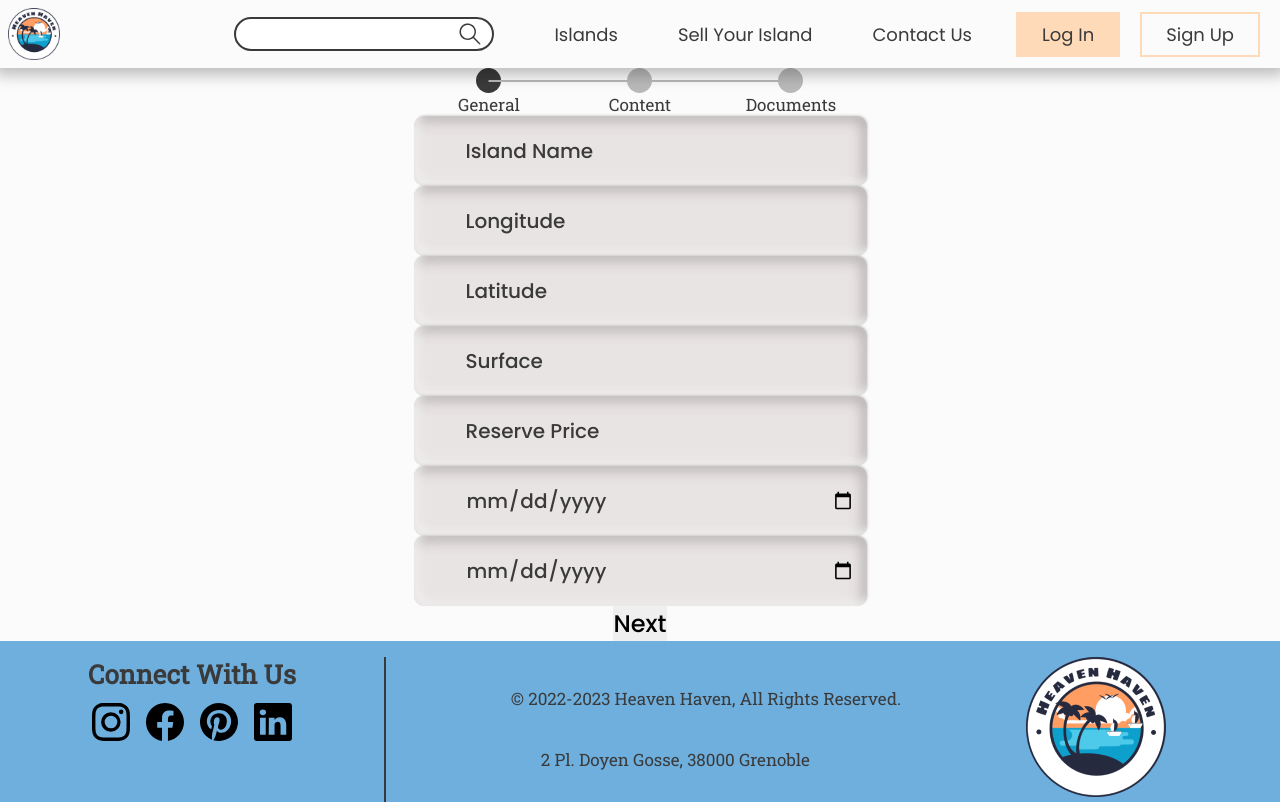
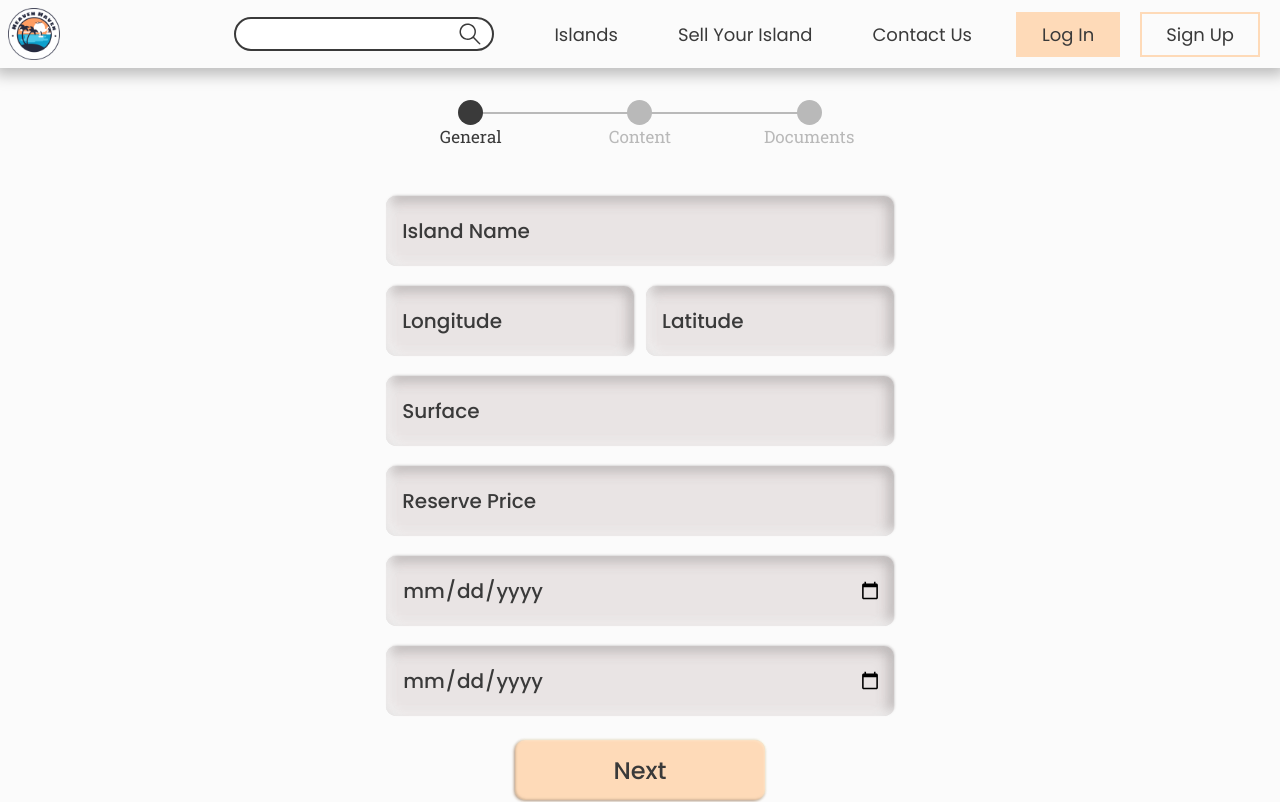
Before and after one commit to ruets/HeavenHaven, a React (Vite) app in the folder frontend/: page /sell/form in a window 1280 px wide. Shown: the top 802 px of the page. Built offline with nearby package versions, Linux system fonts and the light colour scheme.

Commit message:
Styling for SellingForm, step 1 done

```diff
--- a/frontend/src/assets/scss/elements/_buttons.scss
+++ b/frontend/src/assets/scss/elements/_buttons.scss
@@ -47,4 +47,9 @@ a.btn-2 {
         background: $cta;
         transition: 0.2s;
     }
+
+    &:hover::before {
+        height: 100%;
+        border-color: rgba($color: $dark, $alpha: 0.5);
+    }
 }
--- a/frontend/src/components/forms/Selling/SellingForm.jsx
+++ b/frontend/src/components/forms/Selling/SellingForm.jsx
@@ -21,7 +21,7 @@ export function SellingForm() {
     if (pagesCount === 0) {
         return (
             <div className="selling-form-1">
-                <form className="selling">
+                <form className="selling" onSubmit={handleNextPage}>
                     <div className="form-steps">
                         <div className="step step-1">
                             <span className="ball filled"></span>
@@ -37,25 +37,51 @@ export function SellingForm() {
                         </div>
                     </div>
                     <div className="fields">
-                        <Input type="text" name="island-name" label="Island Name" value={islandName} setInput={setIslandName}></Input>
+                        <Input type="text" name="island-name" label="Island Name" value={islandName} setInput={setIslandName} required></Input>
                         <div className="coordinates">
-                        <Input type="text" name="longitude" label="Longitude" value={logitude} setInput={setLongitude}></Input>
-                        <Input type="text" name="latitude" label="Latitude" value={latitude} setInput={setLatitude}></Input>
+                        <Input type="text" name="longitude" label="Longitude" value={logitude} setInput={setLongitude} required></Input>
+                        <Input type="text" name="latitude" label="Latitude" value={latitude} setInput={setLatitude} required></Input>
                         </div>
-                        <Input type="text" name="surface" label="Surface" value={surface} setInput={setSurface}></Input>
-                        <Input type="text" name="reserve-price" label="Reserve Price" value={reservePrice} setInput={setReservePrice}></Input>
-                        <Input type="date" name="start-date" label="Start Date" value={startDate} setInput={setStartDate}></Input>
-                        <Input type="date" name="end-date" label="End Date" value={endDate} setInput={setEndDate}></Input>
+                        <Input type="text" name="surface" label="Surface" value={surface} setInput={setSurface} required></Input>
+                        <Input type="text" name="reserve-price" label="Reserve Price" value={reservePrice} setInput={setReservePrice} required></Input>
+                        <Input type="date" name="start-date" label="Start Date" value={startDate} setInput={setStartDate} required></Input>
+                        <Input type="date" name="end-date" label="End Date" value={endDate} setInput={setEndDate} required></Input>
                     </div>
-                    <button onClick={handleNextPage}>Next</button>
+                    <button className="cta" type="submit">Next</button>
                 </form>
             </div>
         );
     } else if (pagesCount === 1) {
         return (
-            <div>
-                <h1>Kikou</h1>
-                <p>Johaina boudiaf</p>
+            <div className="selling-form-2">
+                <form className="selling" onSubmit={handleNextPage}>
+                    <div className="form-steps">
+                        <div className="step step-1">
+                            <span className="ball filled"></span>
+                            <p className="filled">General</p>
+                        </div>
+                        <div className="step step-2">
+                            <span className="ball filled"></span>
+                            <p className="filled">Content</p>
+                        </div>
+                        <div className="step step-3">
+                            <span className="ball"></span>
+                            <p>Documents</p>
+                        </div>
+                    </div>
+                    <div className="fields">
+                        <Input type="text" name="island-name" label="Island Name" value={islandName} setInput={setIslandName} required></Input>
+                        <div className="coordinates">
+                        <Input type="text" name="longitude" label="Longitude" value={logitude} setInput={setLongitude} required></Input>
+                        <Input type="text" name="latitude" label="Latitude" value={latitude} setInput={setLatitude} required></Input>
+                        </div>
+                        <Input type="text" name="surface" label="Surface" value={surface} setInput={setSurface} required></Input>
+                        <Input type="text" name="reserve-price" label="Reserve Price" value={reservePrice} setInput={setReservePrice} required></Input>
+                        <Input type="date" name="start-date" label="Start Date" value={startDate} setInput={setStartDate} required></Input>
+                        <Input type="date" name="end-date" label="End Date" value={endDate} setInput={setEndDate} required></Input>
+                    </div>
+                    <button className="cta" type="submit">Next</button>
+                </form>
             </div>
         )
     }
--- a/frontend/src/components/forms/Selling/SellingForm.scss
+++ b/frontend/src/components/forms/Selling/SellingForm.scss
@@ -3,6 +3,7 @@
 span.ball {
     position: relative;
     width: 25px;
+    z-index: 1;
     height: 25px;
     border-radius: 50%;
     background: $grey;
@@ -12,6 +13,12 @@ span.filled {
     background: $dark;
 }
 
+div.form-steps {
+    width: 100%;
+    display: flex;
+    align-items: center;
+    margin-bottom: 48px;
+
     div.step {
         position: relative;
         display: flex;
@@ -19,6 +26,28 @@ div.step {
         align-items: center;
         width: 33.333%;
 
+        p {
+            color: $grey;
+        }
+
+        p.filled {
+            color: $dark;
+        }
+    }
+}
+
+div.selling-form-1 {
+    display: flex;
+    justify-content: center;
+
+    form.selling {
+        display: flex;
+        flex-direction: column;
+        align-items: center;
+        padding: 32px 0;
+        width: 60%;
+
+        div.step {
             &.step-2::after, &.step-3::after {
                 content: "";
                 position: absolute;
@@ -31,14 +60,50 @@ div.step {
             }
         }
 
-form.selling {
+        div.fields {
             display: flex;
             flex-direction: column;
-    align-items: center;
+            gap: 20px;
 
-    div.form-steps {
-        width: 100%;
+            input {
+                padding-left: 16px;
+            }
+
+            div.coordinates {
                 display: flex;
-        align-items: center;
+                gap: 12px;
+
+                div.global-input {
+                    width: 50%;
                 }
             }
+        }
+
+        button {
+            margin-top: 24px;
+        }
+    }
+}
+
+div.selling-form-2 {
+    div.step {
+        &.step-2::after, &.step-3::after {
+            content: "";
+            position: absolute;
+            left: 0;
+            top: 12px;
+            transform: translateX(-50%);
+            height: 2px;
+            width: 100%;
+        }
+
+        &.step-2::after {
+            background: $dark;
+        }
+
+        &.step-3::after {
+            background: $grey;
+        }
+
+    }
+}
--- a/frontend/src/pages/Index/IndexPage.jsx
+++ b/frontend/src/pages/Index/IndexPage.jsx
@@ -18,7 +18,6 @@ export function IndexPage() {
             const islands = data.map((island) => {
                 return <IslandCard key={island.id} name={island.name} image={island.image} description={island.description}/>;
             });
-            console.log(res);
             setTrendingIslands(islands);
             setIsLoading(false);
         } catch (error) {
```
Lines whose indentation alone changed are shown as unchanged.
